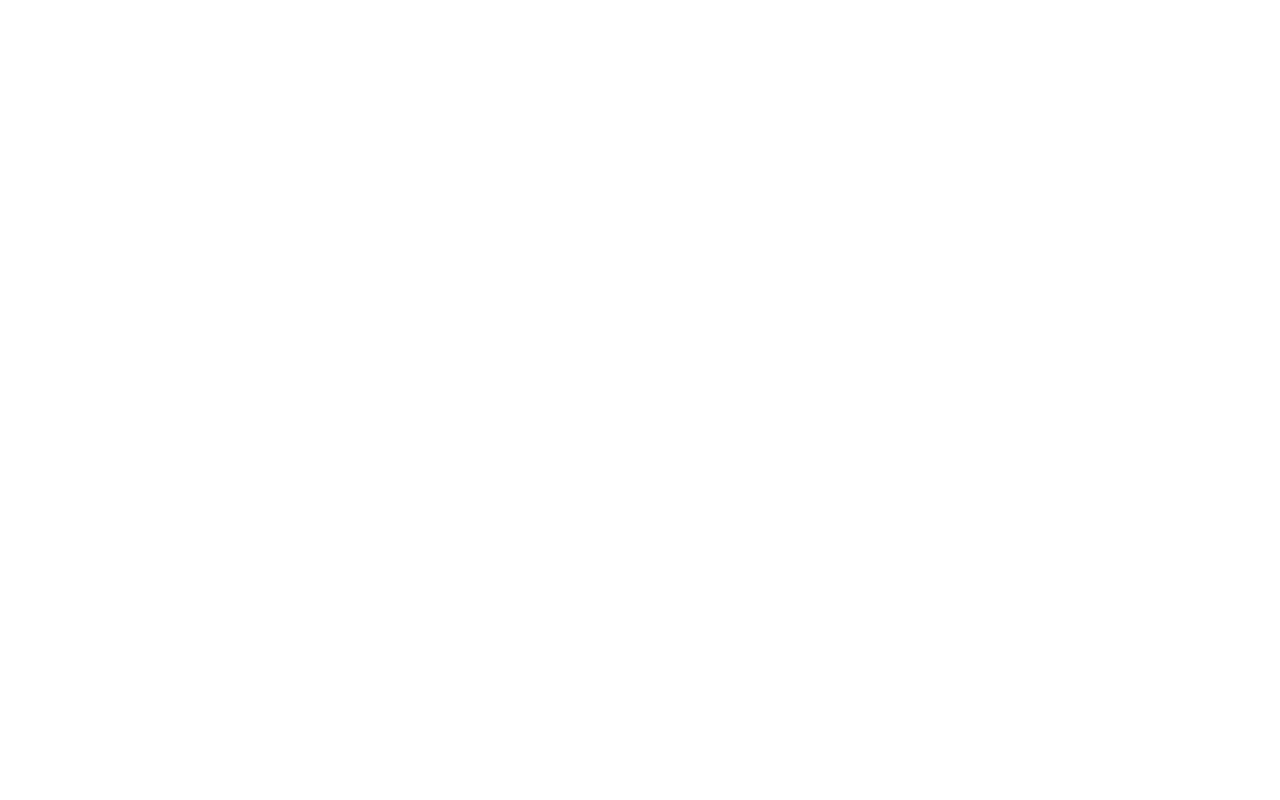
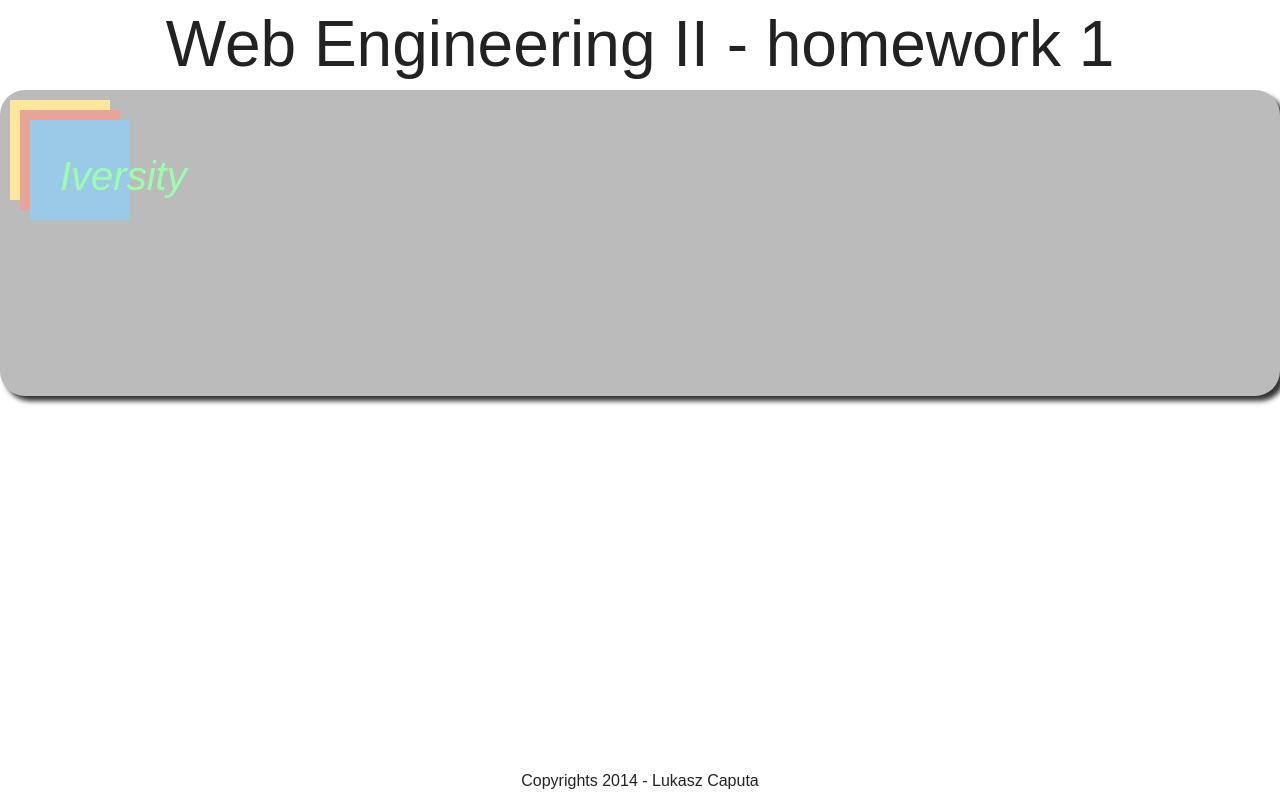
Before and after one commit to LukaszCaputa/iversity-mobile, a plain HTML site: page mobile/index.html in a window 1280 px wide. Drawn offline with nearby package versions, Linux system fonts and the light colour scheme.

Commit message:
first webpage html5

```diff
--- a/mobile/css/main.css
+++ b/mobile/css/main.css
@@ -65,8 +65,26 @@ textarea {
    Author's custom styles
    ========================================================================== */
 
+header {
+	text-align: center;
+	font-size: 4em;
+}
+section {
+	background-color: #bbb;
+	border-radius: 25px;
+	box-shadow: 5px 5px 5px 0px #333;
+}
+footer {
 
+	text-align: center;
 
+		width:100%;
+	height:30px;
+	position:absolute;
+	bottom:0;
+	left:0;
+
+}
 
 
 
--- a/mobile/index.html
+++ b/mobile/index.html
@@ -3,8 +3,8 @@
 <!--[if (gt IEMobile 7)|!(IEMobile)]><!--> <html class="no-js"> <!--<![endif]-->
     <head>
         <meta charset="utf-8">
-        <title></title>
-        <meta name="description" content="">
+        <title>Test @ Iveristy Web Engineering II</title>
+        <meta name="description" content="web development with Iversity ">
         <meta name="HandheldFriendly" content="True">
         <meta name="MobileOptimized" content="320">
         <meta name="viewport" content="width=device-width, initial-scale=1">
@@ -36,20 +36,43 @@
         <link rel="stylesheet" href="css/normalize.css">
         <link rel="stylesheet" href="css/main.css">
         <script src="js/vendor/modernizr-2.6.2.min.js"></script>
+        <script src="http://code.jquery.com/jquery-latest.min.js" type="text/javascript"></script>
     </head>
     <body>
+    	<header id="mainheader">Web Engineering II - homework 1</header>
 
-        <!-- Add your site or application content here -->
+        <section id="maincontent">
+
+        	<canvas id="canvas1" width="300" height="300">PLACEHOLDER FOR CANVAS</canvas>
+        	<script type="text/javascript" charset="utf-8">
+
+       			var canvas = document.getElementById('canvas1');
+       			if (canvas.getContext){
+		         	var context = canvas.getContext('2d');
+		            context.fillStyle = "rgb(255,230,156)";
+		            context.fillRect (10, 10, 100, 100);
+		            context.fillStyle = "rgb(232,164,151)";
+		            context.fillRect (20, 20, 100, 100);
+		            context.fillStyle = "rgb(154,202,232)";
+		            context.fillRect (30, 30, 100, 100);
+		            context.fillStyle = "rgb(156,255,169)";
+		            context.font = "italic 40px 'Arial'";
+		            context.fillText("Iversity", 60, 100);
+       			}
+
+     </script>
+
+        </section>
+
+
+
+
+        <footer id="mainfooter">Copyrights 2014 - Lukasz Caputa</footer>
+
 
         <script src="js/vendor/zepto.min.js"></script>
         <script src="js/helper.js"></script>
 
-        <!-- Google Analytics: change UA-XXXXX-X to be your site's ID. -->
-        <script>
-            var _gaq=[["_setAccount","UA-XXXXX-X"],["_trackPageview"]];
-            (function(d,t){var g=d.createElement(t),s=d.getElementsByTagName(t)[0];g.async=1;
-            g.src=("https:"==location.protocol?"//ssl":"//www")+".google-analytics.com/ga.js";
-            s.parentNode.insertBefore(g,s)}(document,"script"));
-        </script>
+
     </body>
 </html>
```
